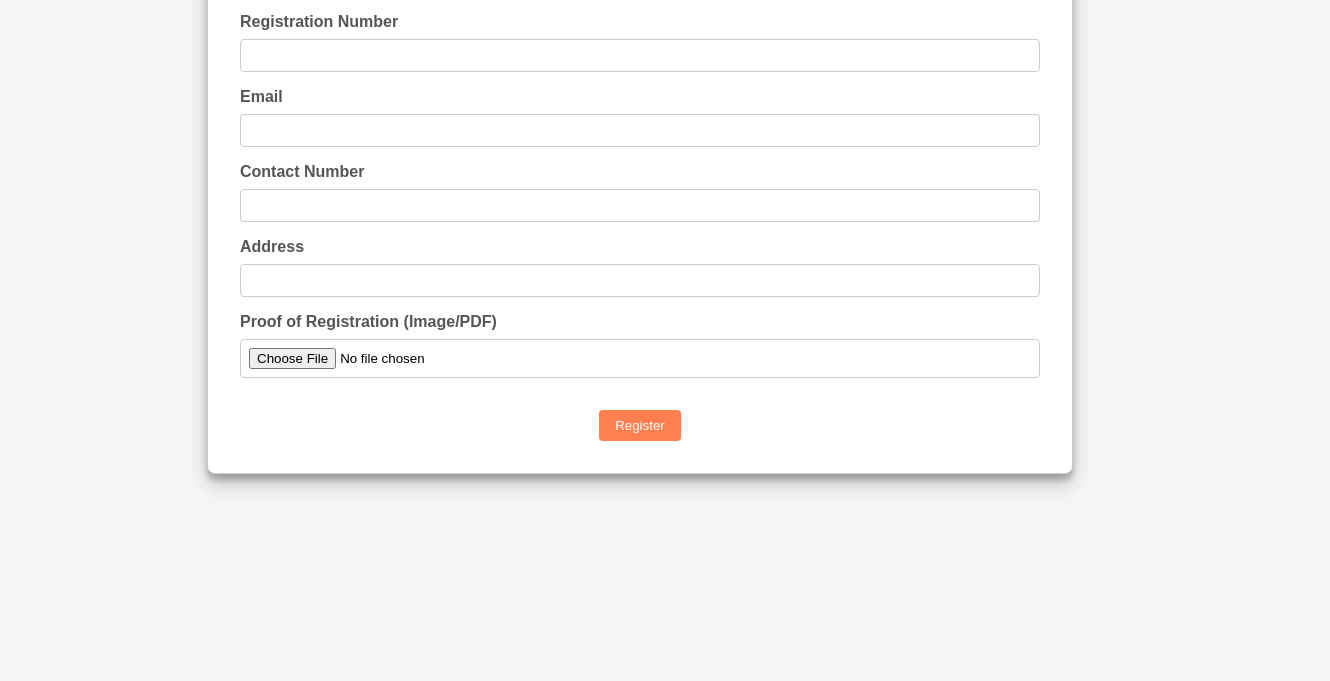
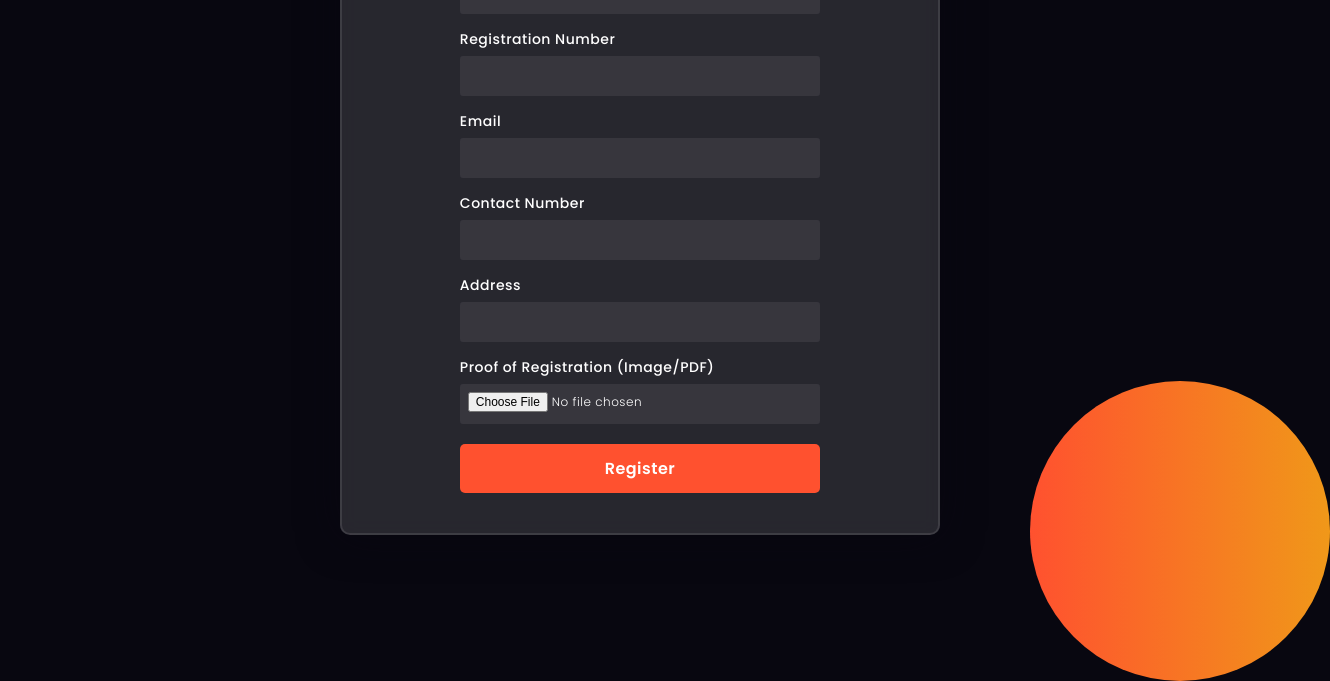
Before and after one commit to Nithin-2413/hackrush, a plain HTML site: page nithin/ngo reg.html in a window 1280 px wide. Shown: the part 219-900 px from the top of the page, 1330 px wide, since content can reach past the window. Before the commit the page ends 800 px from the top, so only its background shows below. Drawn offline with Linux system fonts and the light colour scheme.

Commit message:
Update ngo reg.html

```diff
--- a/nithin/ngo reg.html
+++ b/nithin/ngo reg.html
@@ -4,10 +4,201 @@
     <meta charset="UTF-8">
     <meta name="viewport" content="width=device-width, initial-scale=1.0">
     <title>NGO Registration</title>
-    <link rel="stylesheet" href="index.css"> <!-- Link to your external CSS file -->
+    <link href="https://fonts.googleapis.com/css2?family=Poppins:wght@300;500;600&display=swap" rel="stylesheet">
+    <style media="screen">
+        /* Reset and global styles */
+        *,
+        *:before,
+        *:after {
+            padding: 0;
+            margin: 0;
+            box-sizing: border-box;
+        }
+
+        /* Body styles */
+        body {
+            background-color: #080710;
+            display: flex;
+            justify-content: center;
+            align-items: center;
+            min-height: 100vh; /* Adjusted to minimum viewport height */
+            margin: 0;
+            font-family: 'Poppins', sans-serif;
+            color: #ffffff;
+        }
+
+        /* Background styles */
+        .background {
+            width: 100%;
+            height: 100%;
+            position: absolute;
+            top: 0;
+            left: 0;
+            z-index: -1;
+        }
+
+        .background .shape {
+            position: absolute;
+            border-radius: 50%;
+        }
+
+        .shape:first-child {
+            background: linear-gradient(#1845ad, #23a2f6);
+            height: 300px;
+            width: 300px;
+            left: -100px;
+            top: -100px;
+        }
+
+        .shape:last-child {
+            background: linear-gradient(to right, #ff512f, #f09819);
+            height: 300px;
+            width: 300px;
+            right: -50px;
+            bottom: -100px;
+        }
+
+        /* Form container */
+        .container1 {
+            width: 90%;
+            max-width: 600px;
+            background-color: rgba(255, 255, 255, 0.13);
+            border-radius: 10px;
+            backdrop-filter: blur(10px);
+            border: 2px solid rgba(255, 255, 255, 0.1);
+            box-shadow: 0 0 40px rgba(8, 7, 16, 0.6);
+            padding: 40px;
+            display: flex;
+            flex-direction: column;
+            align-items: center;
+            position: relative;
+            z-index: 1;
+            text-align: center; /* Center align text */
+        }
+
+        /* Form styling */
+        .container1 * {
+            color: #ffffff;
+            font-family: 'Poppins', sans-serif;
+            letter-spacing: 0.5px;
+            outline: none;
+            border: none;
+        }
+
+        .container1 h1 {
+            font-size: 28px;
+            font-weight: 500;
+            margin-bottom: 20px;
+        }
+
+        label {
+            display: block;
+            margin-top: 15px;
+            font-size: 14px;
+            font-weight: 500;
+            text-align: left; /* Align labels to the left */
+            width: 100%; /* Ensure labels take full width */
+        }
+
+        input, select, textarea {
+            height: 40px;
+            width: 100%;
+            background-color: rgba(255, 255, 255, 0.07);
+            border-radius: 3px;
+            padding: 0 10px;
+            margin-top: 6px;
+            font-size: 12px;
+            font-weight: 300;
+            color: #ffffff;
+            border: 1px solid rgba(255, 255, 255, 0.3); /* Adjust border color */
+            transition: border-color 0.3s, background-color 0.3s;
+        }
+
+        input:focus, select:focus, textarea:focus {
+            background-color: rgba(255, 255, 255, 0.1);
+            border-color: rgba(255, 255, 255, 0.5); /* Adjust focus border color */
+        }
+
+        ::placeholder {
+            color: #e5e5e5;
+        }
+
+        /* Button styling */
+        button {
+            margin-top: 20px;
+            width: 100%;
+            background-color: #ff512f;
+            color: #ffffff;
+            padding: 12px 0;
+            font-size: 16px;
+            font-weight: 600;
+            border-radius: 5px;
+            cursor: pointer;
+            transition: background-color 0.3s, box-shadow 0.3s, transform 0.2s;
+            border: none; /* Remove button border */
+        }
+
+        button:hover {
+            background-color: #e44e1b;
+        }
+
+        /* Checkbox container */
+        .checkbox-container {
+            display: flex;
+            align-items: center;
+            margin-top: 15px;
+            text-align: left; /* Align text left */
+        }
+
+        .checkbox-container input {
+            height: 18px;
+            width: 18px;
+            margin-right: 10px;
+            accent-color: #23a2f6; /* Customize the checkbox color */
+        }
+
+        /* File input styling */
+        input[type="file"] {
+            margin-top: 6px;
+            padding: 8px;
+        }
+
+        /* Popup styling */
+        .popup {
+            display: none;
+            position: fixed;
+            top: 50%;
+            left: 50%;
+            transform: translate(-50%, -50%);
+            background-color: rgba(0, 0, 0, 0.8);
+            color: #ffffff;
+            padding: 20px;
+            border-radius: 10px;
+            z-index: 1000; /* Ensure popup is above other content */
+        }
+
+        .popup-content {
+            text-align: center;
+        }
+
+        .close {
+            position: absolute;
+            top: 10px;
+            right: 10px;
+            color: #ffffff;
+            font-size: 20px;
+            cursor: pointer;
+        }
+    </style>
 </head>
 <body>
-<div class="spacing1">
+    <!-- Background shapes -->
+    <div class="background">
+        <div class="shape"></div>
+        <div class="shape"></div>
+    </div>
+
+    <!-- Form container -->
     <div class="container1">
         <h1>NGO Registration Form</h1>
         <form id="ngoRegistrationForm">
@@ -26,13 +217,11 @@
             <label for="address">Address</label>
             <input type="text" id="address" name="address" required>
 
-
             <label for="proofOfRegistration">Proof of Registration (Image/PDF)</label>
             <input type="file" id="proofOfRegistration" name="proofOfRegistration" accept=".jpg, .jpeg, .png, .pdf" required>
 
             <button type="submit">Register</button>
         </form>
-    </div>
     </div>
 
     <!-- Popup for verification message -->
@@ -44,6 +233,7 @@
     </div>
 
     <script>
+        // Form submission handling
         document.getElementById('ngoRegistrationForm').addEventListener('submit', function(event) {
             event.preventDefault();
 
@@ -53,42 +243,41 @@
             const email = document.getElementById('email').value;
             const contactNumber = document.getElementById('contactNumber').value;
             const address = document.getElementById('address').value;
-        const missionStatement = document.getElementById('missionStatement').value;
             const proofOfRegistration = document.getElementById('proofOfRegistration').files[0];
 
-        if (!ngoName || !registrationNumber || !email || !contactNumber || !address || !missionStatement || !proofOfRegistration) {
+            if (!ngoName || !registrationNumber || !email || !contactNumber || !address || !proofOfRegistration) {
                 alert('Please fill in all required fields.');
                 return;
             }
 
-        // Simulate verification process
+            // If validation passes, simulate verification process
             displayVerificationPopup();
 
-        // If validation passes, submit the form data (this example just logs the data)
+            // Log form data (for demonstration)
             console.log({
                 ngoName,
                 registrationNumber,
                 email,
                 contactNumber,
                 address,
-            missionStatement,
                 proofOfRegistration
             });
 
-        // Reset the form
+            // Reset form fields
             this.reset();
         });
 
+        // Function to display verification popup
         function displayVerificationPopup() {
             const popup = document.getElementById('verificationPopup');
-        const closeBtn = document.querySelector('.close');
-
             popup.style.display = 'block';
 
-        closeBtn.onclick = function() {
+            // Close popup when close button is clicked
+            document.querySelector('.close').onclick = function() {
                 popup.style.display = 'none';
             }
 
+            // Close popup when clicking outside it
             window.onclick = function(event) {
                 if (event.target == popup) {
                     popup.style.display = 'none';
```
Lines whose indentation alone changed are shown as unchanged.
